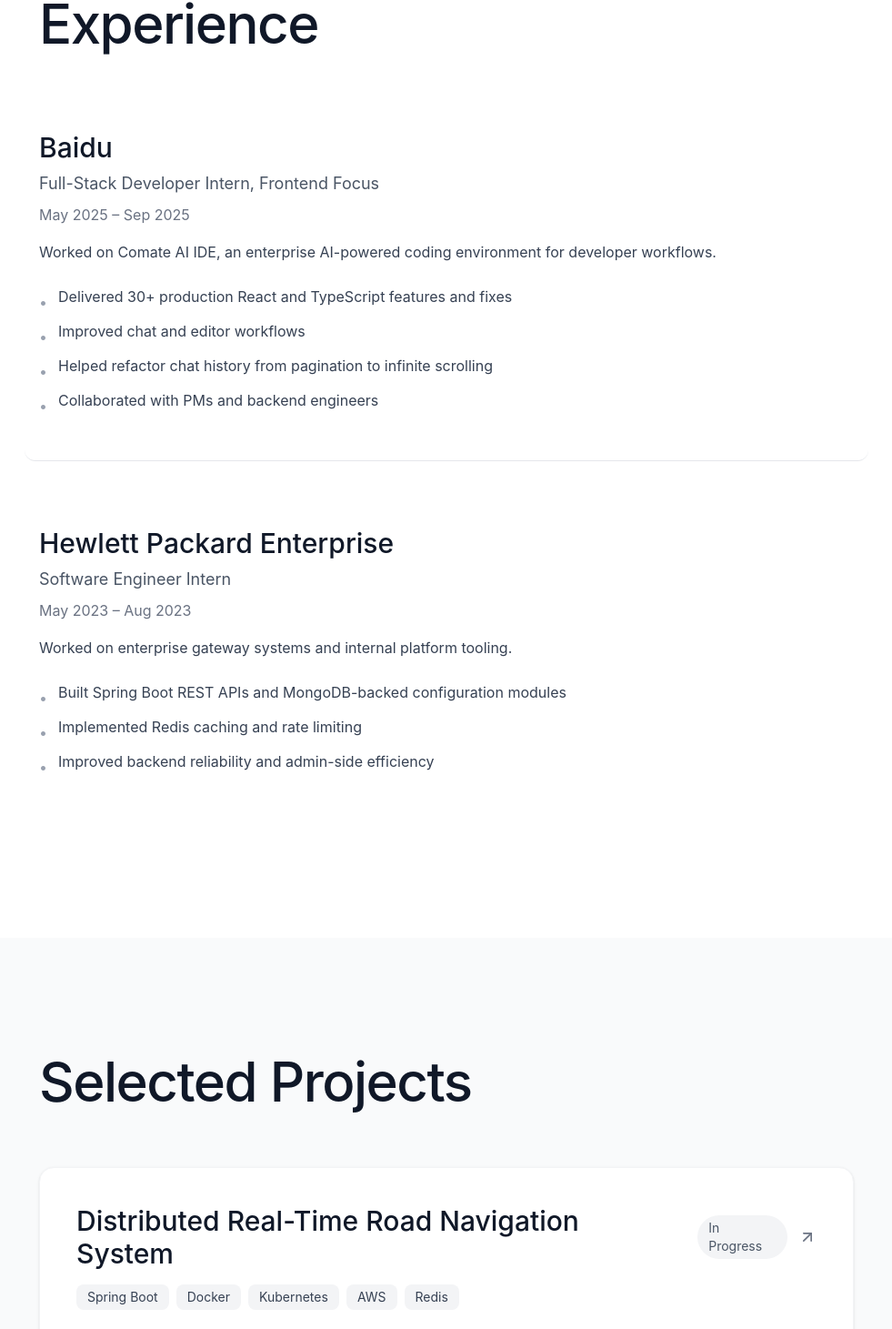
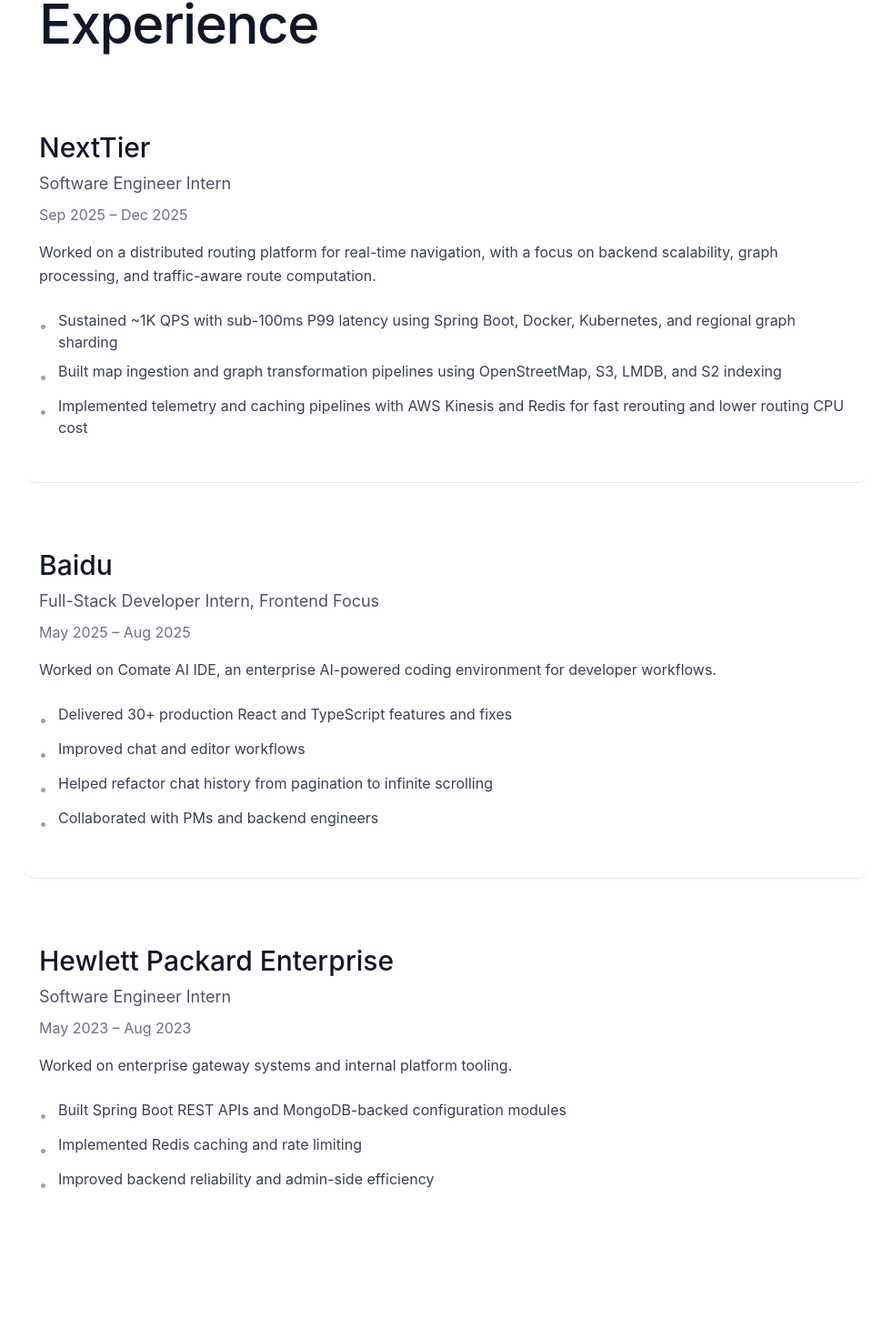
Before and after one commit to emilywwyx/emilywwyx.github.io, a React (Vite) app: page / in a window 1280 px wide. Shown: the part 1841-3302 px from the top of the page at 91% size, without its empty margins (149-1130 px from the left). Built offline with nearby package versions, Linux system fonts and the light colour scheme.

Commit message:
Update portfolio with airport route demo

```diff
--- a/src/app/components/experience-section.tsx
+++ b/src/app/components/experience-section.tsx
@@ -3,9 +3,21 @@
 
 const experiences = [
   {
+    company: "NextTier",
+    role: "Software Engineer Intern",
+    period: "Sep 2025 – Dec 2025",
+    description:
+      "Worked on a distributed routing platform for real-time navigation, with a focus on backend scalability, graph processing, and traffic-aware route computation.",
+    highlights: [
+      "Sustained ~1K QPS with sub-100ms P99 latency using Spring Boot, Docker, Kubernetes, and regional graph sharding",
+      "Built map ingestion and graph transformation pipelines using OpenStreetMap, S3, LMDB, and S2 indexing",
+      "Implemented telemetry and caching pipelines with AWS Kinesis and Redis for fast rerouting and lower routing CPU cost",
+    ],
+  },
+  {
     company: "Baidu",
     role: "Full-Stack Developer Intern, Frontend Focus",
-    period: "May 2025 – Sep 2025",
+    period: "May 2025 – Aug 2025",
     description: "Worked on Comate AI IDE, an enterprise AI-powered coding environment for developer workflows.",
     highlights: [
       "Delivered 30+ production React and TypeScript features and fixes",
--- a/src/app/components/projects-section.tsx
+++ b/src/app/components/projects-section.tsx
@@ -4,16 +4,16 @@
 
 const projects = [
   {
-    title: "Distributed Real-Time Road Navigation System",
-    tech: ["Spring Boot", "Docker", "Kubernetes", "AWS", "Redis"],
+    title: "Airport Route Optimization System",
+    tech: ["Python", "Graph Algorithms", "Dijkstra", "BFS", "DFS"],
     description:
-      "Scalable routing platform with real-time telemetry and performance-aware backend design.",
-    href: "#",
-    status: "In Progress",
+      "A graph-based airport routing system that supports shortest path search, stop-constrained routing, and route optimization analysis. Built with custom data structures and showcased through an interactive portfolio demo.",
+    href: "https://airport-route-system-demo.vercel.app",
+    status: "Live Demo",
   },
   {
     title: "NYC Study Cafe Finder",
-    tech: ["React", "Vite", "TypeScript", "Flask", "Bootstrap"],
+    tech: ["React", "Vite", "TypeScript", "Flask", "Bootstrap", "Ajax", "JSON"],
     description:
       "A live front-end demo of a larger full-stack project for discovering study-friendly cafes in New York City. The broader project also included Flask-based backend development and additional full-stack functionality.",
     href: "https://emilywwyx.github.io/nyc-study-cafe-finder/",
```
